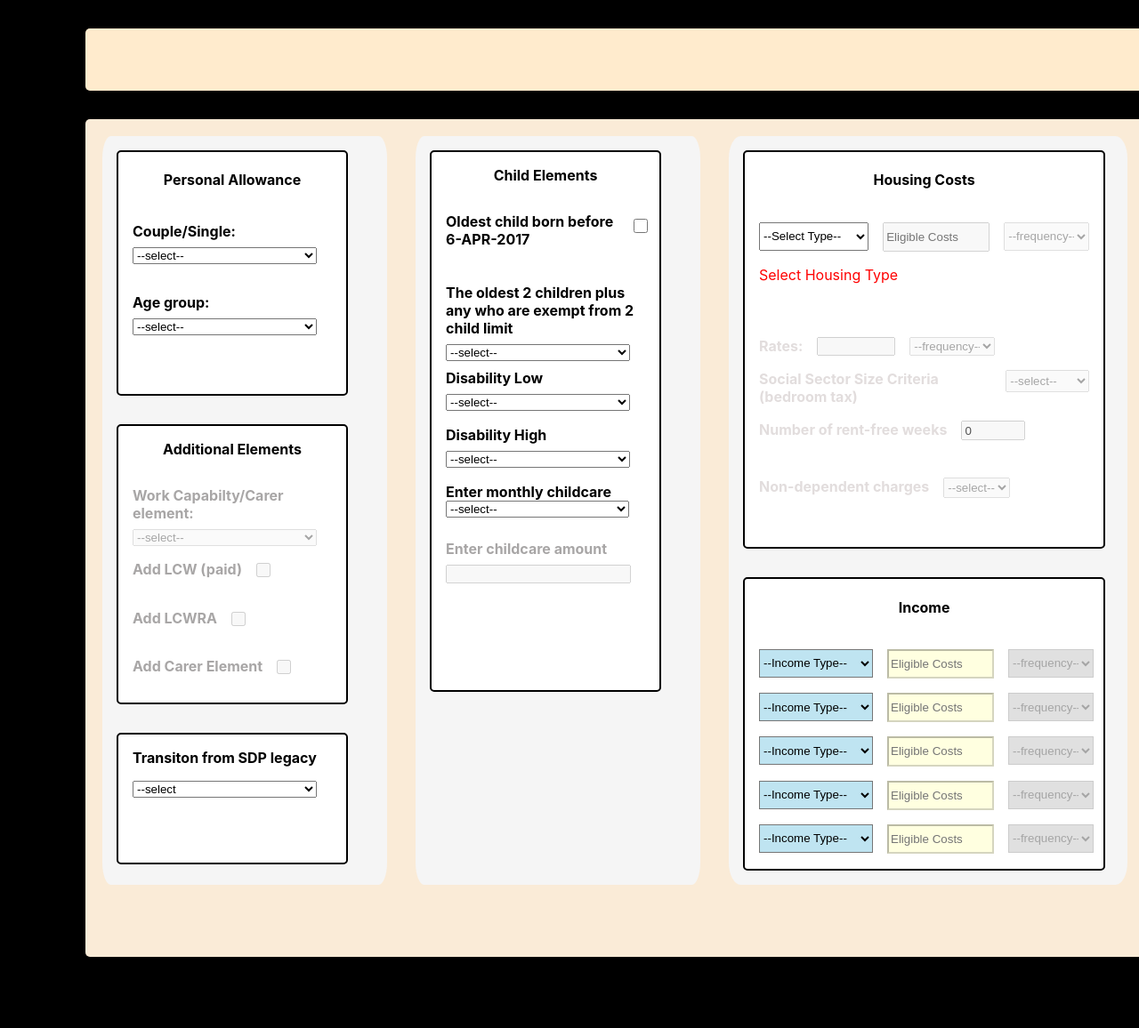
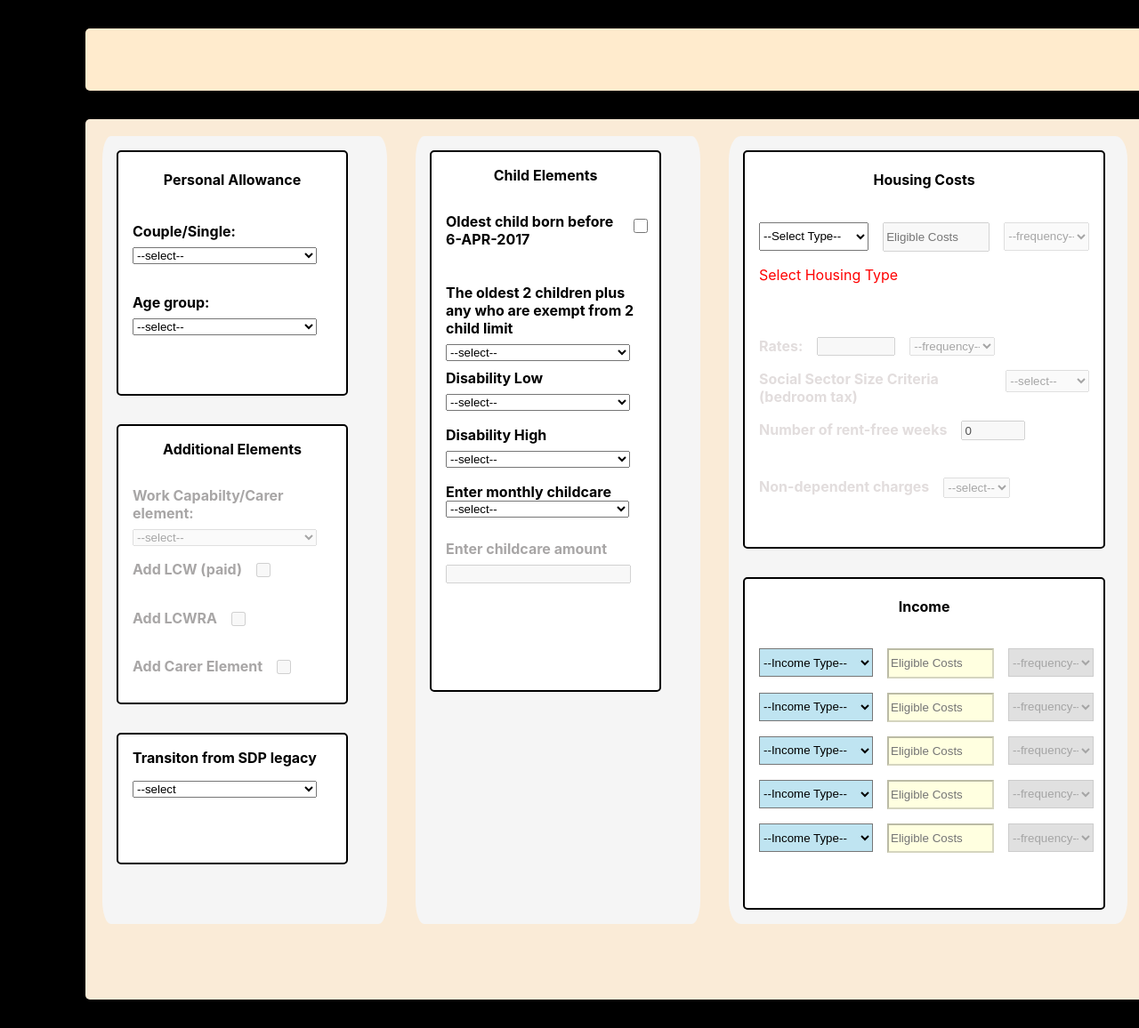
Before and after one commit to dnlstronge/benefitscalc2, a React (Create React App) app: page / in a window 1280 px wide. Shown: the top 1156 px of the page at 89% size. Before the commit the page ends 1108 px from the top, so only its background shows below. Built offline with nearby package versions, Linux system fonts and the light colour scheme.

Commit message:
[x] remove duplicate handle from IncomeSelect

```diff
--- a/src/components/UC2/Income/Income.js
+++ b/src/components/UC2/Income/Income.js
@@ -8,7 +8,9 @@ const incomeREDUCER = (state, action) => {
             return
         }
         case "WAGE_CLAIMANT": {
-
+            if(earnings_claimant > 0) {
+                return setERROR(true)
+            }
             return {...state, earnings_claimant:Number(action.payload) }
         }
         case "WAGE_PARTNER": {
--- a/src/components/UC2/Income/Income.module.css
+++ b/src/components/UC2/Income/Income.module.css
@@ -4,7 +4,7 @@
     flex-direction: row;
     background: white;
     width: 90%;
-    height: 22rem;
+    height: 25rem;
     margin: 1rem 1rem 1rem 1rem;
     border: 2px solid black;
     border-radius: 5px;
--- a/src/components/UC2/Income/IncomeSelect.js
+++ b/src/components/UC2/Income/IncomeSelect.js
@@ -16,9 +16,7 @@ const IncomeSelect = ({ GLOBAL, setParentState, ERROR }) => {
 
 
     const handleType = (e) => {
-        if(e.target.value && GLOBAL.earnings_claimant > 0) {
-            ERROR(true)
-        }
+
         setAmount("")
         setActual("")
         setFreq("")
@@ -50,15 +48,6 @@ const IncomeSelect = ({ GLOBAL, setParentState, ERROR }) => {
         }
 
     }
-
-    // duplicate error
-    // useEffect(() => {
-    //     type === "WAGE_CLAIMANT" && GLOBAL.earnings_claimant > 0 ? ERROR(true) : ERROR(false)
-    //     type === "WAGE_PARTNER" && GLOBAL.earnings_partner > 0 ? ERROR(true) : ERROR(false)
-    //     type === "UNEARN" && GLOBAL.unearned > 0 ? ERROR(true) : ERROR(false)
-    //     type === "OTH" && GLOBAL.earnings_partner > 0 ? ERROR(true) : ERROR(false)
-    //     type === "CB" && GLOBAL.earnings_partner > 0 ? ERROR(true) : ERROR(false)
-    // }, [type, GLOBAL, ERROR])
 
     // finds actual
     useEffect(() => {
```
